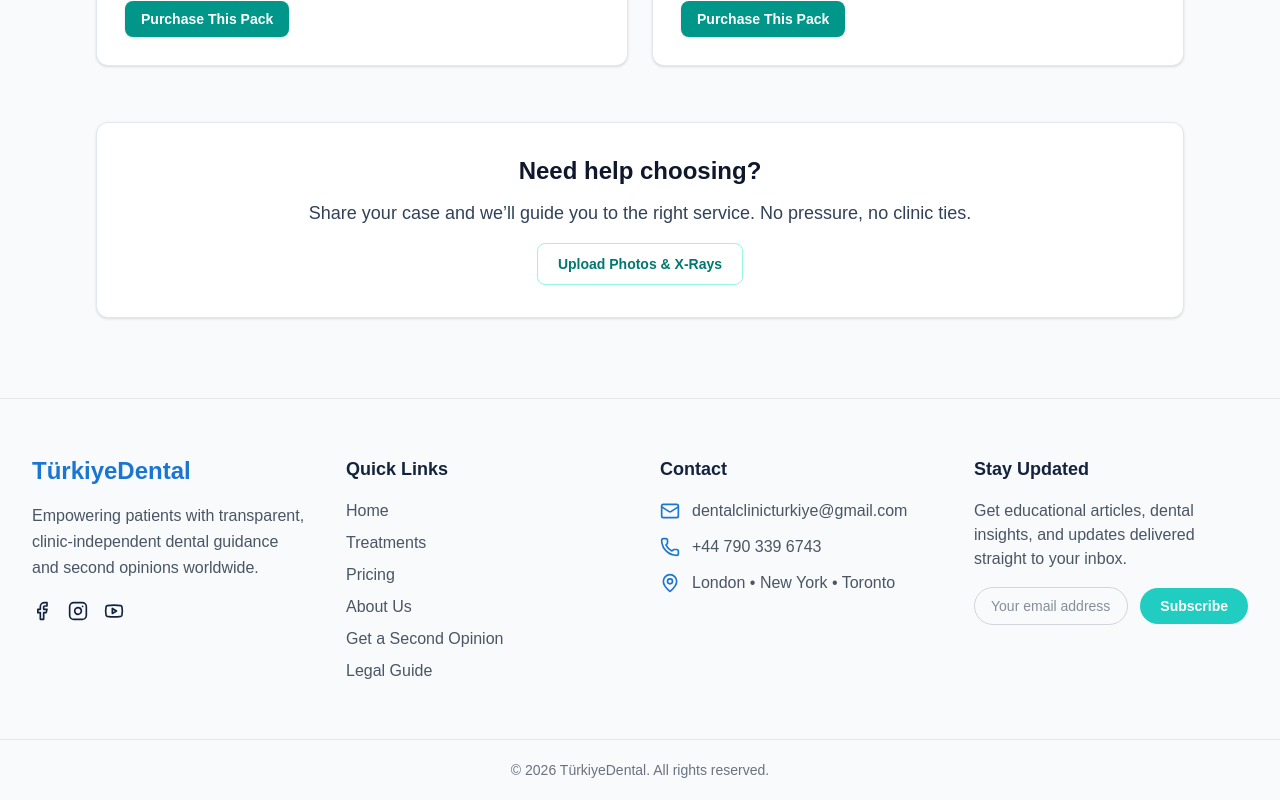
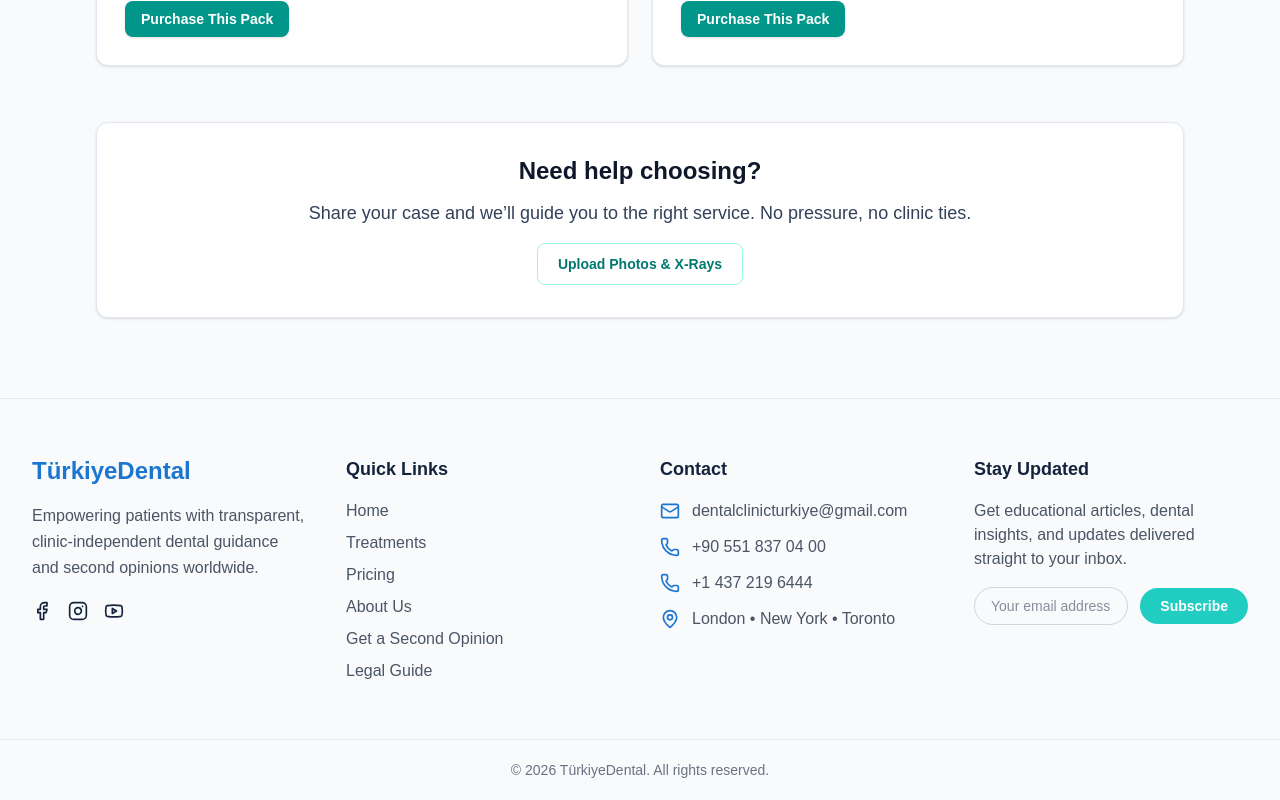
Before and after one commit to mabgcm/turkiyedental2, a Next.js app: page /pricing in a window 1280 px wide. Shown: the part 1235-2035 px from the top of the page. Built offline with nearby package versions, Linux system fonts and the light colour scheme.

Commit message:
wa & contact numbers changed

```diff
--- a/components/Footer.tsx
+++ b/components/Footer.tsx
@@ -54,7 +54,15 @@ export default function Footer() {
                         </li>
                         <li className="flex items-start gap-3">
                             <Phone className="h-5 w-5 text-[#1b76d1] mt-0.5" />
-                            <a href="tel:+14372662552">+44 790 339 6743</a>
+                            <div className="flex flex-col">
+                                <a href="tel:+905518370400">+90 551 837 04 00</a>
+                            </div>
+                        </li>
+                        <li className="flex items-start gap-3">
+                            <Phone className="h-5 w-5 text-[#1b76d1] mt-0.5" />
+                            <div className="flex flex-col">
+                                <a href="tel:+14372196444">+1 437 219 6444</a>
+                            </div>
                         </li>
                         <li className="flex items-start gap-3">
                             <MapPin className="h-5 w-5 text-[#1b76d1] mt-0.5" />
--- a/components/Topbar.tsx
+++ b/components/Topbar.tsx
@@ -73,8 +73,8 @@ export default function Topbar() {
                                     </span>
                                     <span className="font-semibold text-brand-secondary">Emergency / Questions</span>
                                 </div>
-                                <a href="tel:+902122222222" className="block font-medium text-brand-primary hover:underline">
-                                    +90 212 222 22 22
+                                <a href="tel:+905518370400" className="block font-medium text-brand-primary hover:underline">
+                                    +90 551 837 04 00
                                 </a>
                                 <p className="text-brand-muted text-[13px] mt-1">
                                     Implants, veneers, All-on-4 için 7/24 koordinatör desteği.
@@ -92,8 +92,8 @@ export default function Topbar() {
                     {/* Phone */}
                     <li className="flex items-center gap-1">
                         <IconPhone className="h-4 w-4 fill-[#25D366]" />
-                        <a href="tel:+14372662552" className="hover:underline">
-                            Call: +1 437 266 2552
+                        <a href="tel:+905518370400" className="hover:underline">
+                            Call: +90 551 837 04 00
                         </a>
                     </li>
 
--- a/components/WhatsAppButton.tsx
+++ b/components/WhatsAppButton.tsx
@@ -1,7 +1,7 @@
 import Image from "next/image";
 
 export default function WhatsAppButton() {
-  const href = "https://wa.me/447903396743";
+  const href = "https://wa.me/905518370400";
 
   return (
     <a
```
